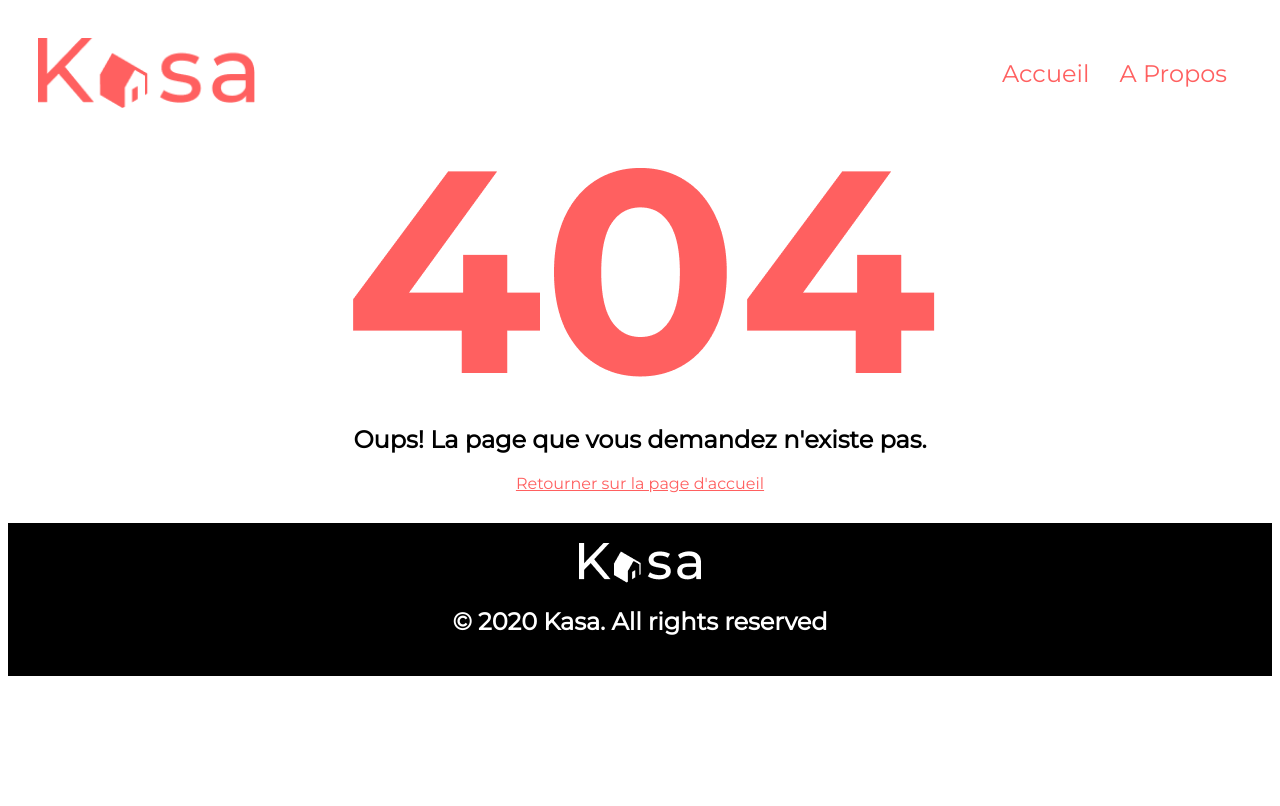
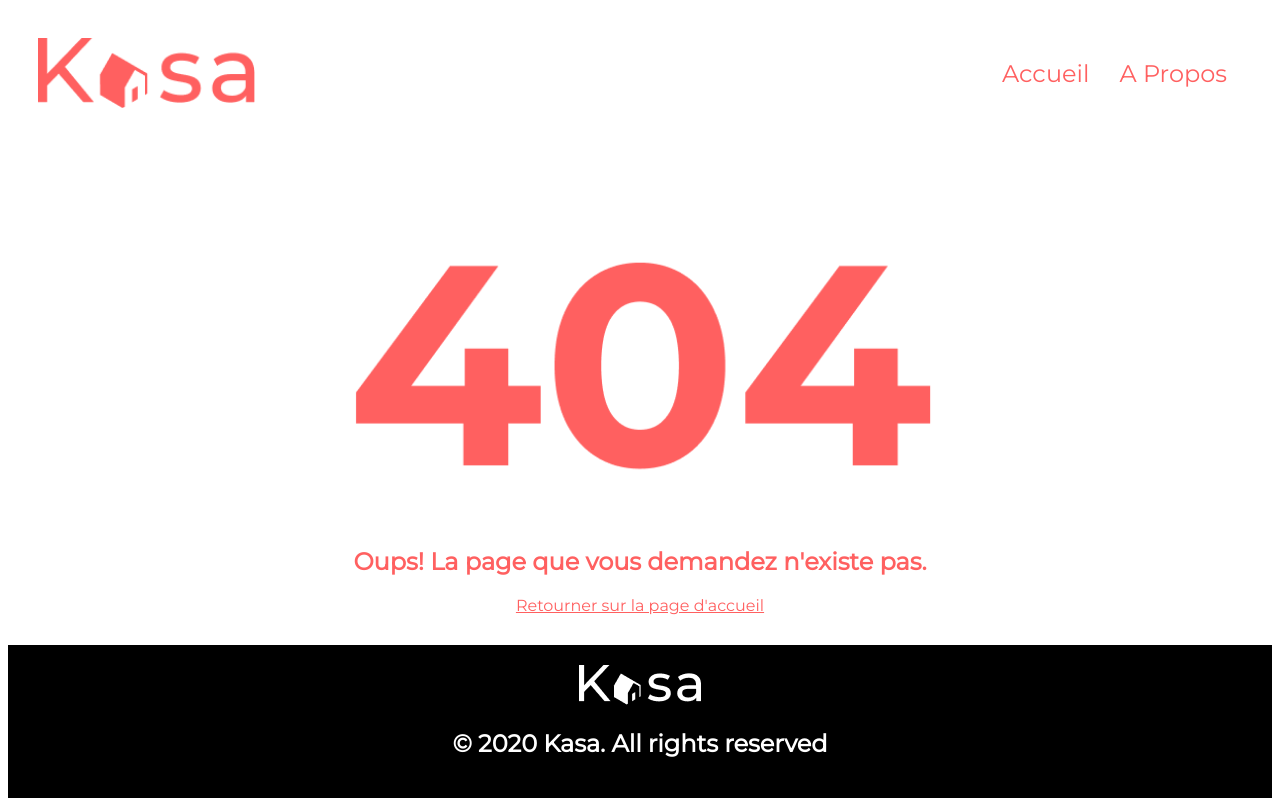
Before and after one commit to lukas-pixel/Kasa, a React (Create React App) app: page /location/1 in a window 1280 px wide. Built offline with nearby package versions, Linux system fonts and the light colour scheme.

Commit message:
Remise en forme de la page d'erreur (404)

```diff
--- a/src/components/Error/index.jsx
+++ b/src/components/Error/index.jsx
@@ -8,25 +8,27 @@ const ErrorContainer = styled.div`
 `
 
 const ErrorLogo = styled.img`
-    height: 263px;
-    width: 597px;
+    height: 260px;
+    width: auto;
+    margin: 95px 0 30px 0;
 `
+
+const ErrorTxt = styled.h2`
+    margin: 30px 0 180 0;
+    color: ${colors.primary};
+`
+
 const ErrorLink = styled(Link)`
+    margin-bottom: 30px;
     color: ${colors.primary};
 `
 
 function Error() {
     return (
         <ErrorContainer>
-            <div>
-                <ErrorLogo src={LogoError} alt="404 Logo" />
-            </div>
-            <div>
-                <h2>Oups! La page que vous demandez n'existe pas.</h2>
-            </div>
-            <div>
-                <ErrorLink to='/'>Retourner sur la page d'accueil</ErrorLink>
-            </div>
+            <ErrorLogo src={LogoError} alt="404 Logo" />
+            <ErrorTxt>Oups! La page que vous demandez n'existe pas.</ErrorTxt>
+            <ErrorLink to='/'>Retourner sur la page d'accueil</ErrorLink>
         </ErrorContainer>
     )
 }
```
